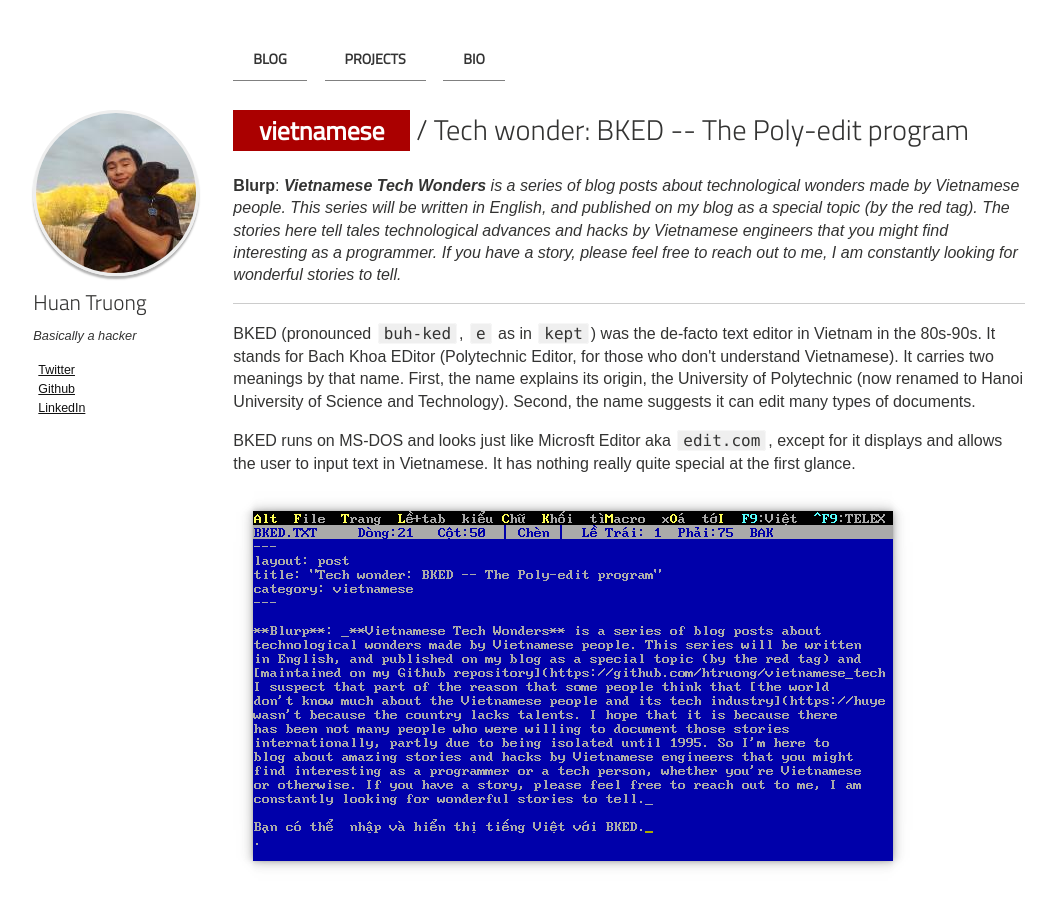
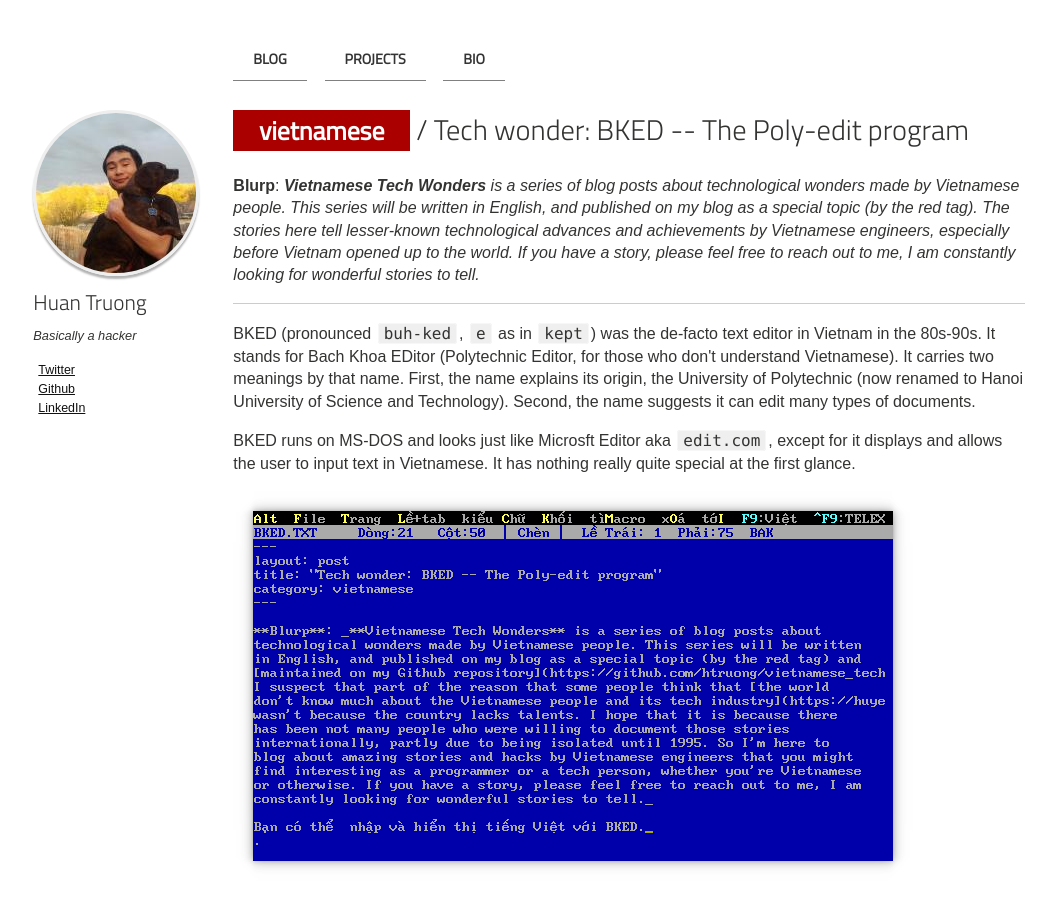
Before and after one commit to htruong/htruong.github.io, a Jekyll site: the page built from _posts/2018-04-16-bked-gui-as-tui.md, in a window 1280 px wide and 900 px high. Shown: the whole window, without its empty margins (115-1171 px from the left). Built offline with Jekyll 4.4.1, drawn with Linux system fonts in a browser that asks for light colours.

Commit message:
[blog] bked changes

```diff
--- a/_posts/2018-04-16-bked-gui-as-tui.md
+++ b/_posts/2018-04-16-bked-gui-as-tui.md
@@ -4,7 +4,7 @@ title: "Tech wonder: BKED -- The Poly-edit program"
 category: vietnamese
 ---
 
-**Blurp**: _**Vietnamese Tech Wonders** is a series of blog posts about technological wonders made by Vietnamese people. This series will be written in English, and published on my blog as a special topic (by the red tag). The stories here tell tales technological advances and hacks by Vietnamese engineers that you might find interesting as a programmer. If you have a story, please feel free to reach out to me, I am constantly looking for wonderful stories to tell._
+**Blurp**: _**Vietnamese Tech Wonders** is a series of blog posts about technological wonders made by Vietnamese people. This series will be written in English, and published on my blog as a special topic (by the red tag). The stories here tell lesser-known technological advances and achievements by Vietnamese engineers, especially before Vietnam opened up to the world. If you have a story, please feel free to reach out to me, I am constantly looking for wonderful stories to tell._
 
 ---
 
```
